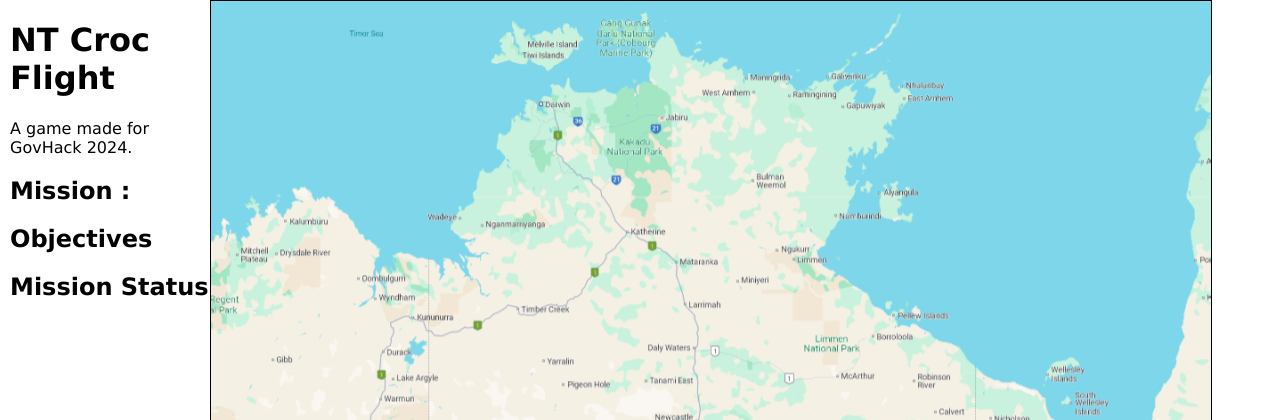
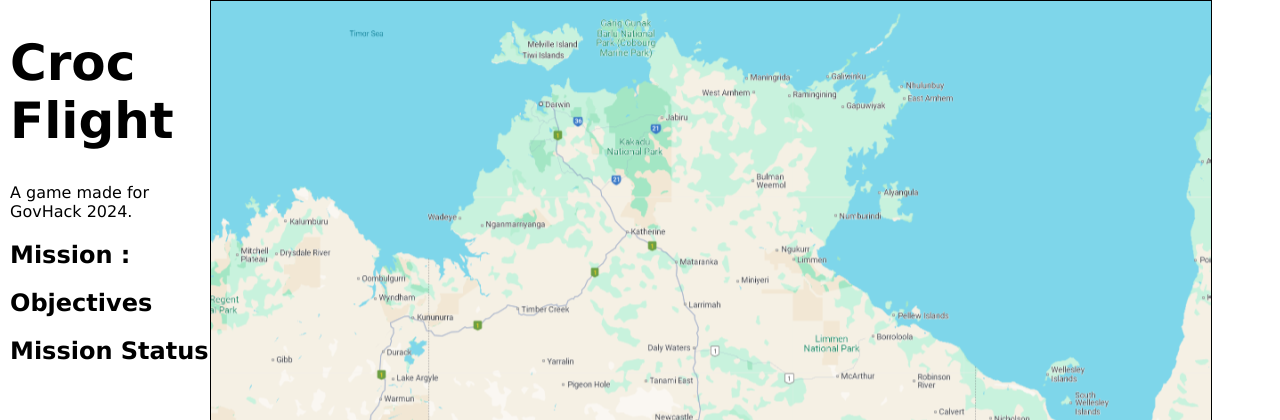
Before and after one commit to tomcdonnell/govhack2024, a PHP site: page / in a window 1280 px wide. Shown: the top 420 px of the page. Run offline with PHP 8.4, Linux system fonts and the light colour scheme.

Commit message:
Change title and make bigger.

```diff
--- a/index.php
+++ b/index.php
@@ -33,7 +33,7 @@
  </head>
  <body>
   <div id='side-panel'>
-   <h1>NT Croc Flight</h1>
+   <h1>Croc Flight</h1>
    <p>A game made for GovHack 2024.</p>
    <h2>
     Mission <span id='mission-number'></span>:<br/>
--- a/style.css
+++ b/style.css
@@ -12,13 +12,16 @@
 *
 \**************************************************************************************************/
 
-body
-{
+body {
    font-family: verdana;
    margin: 0;
    min-width: 1212px;
    padding: 0;
    width: 1212px;
+}
+
+h1 {
+   font-size: 50px;
 }
 
 #side-panel {
```
